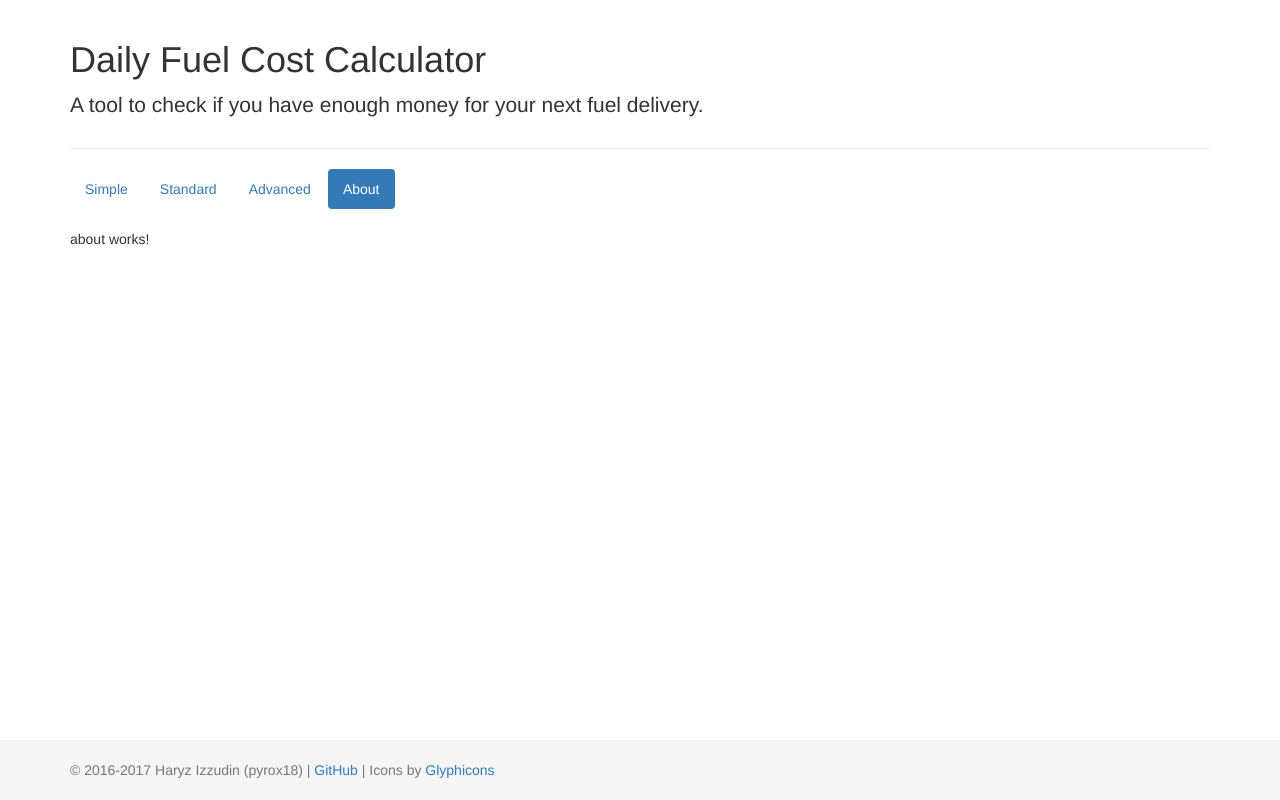
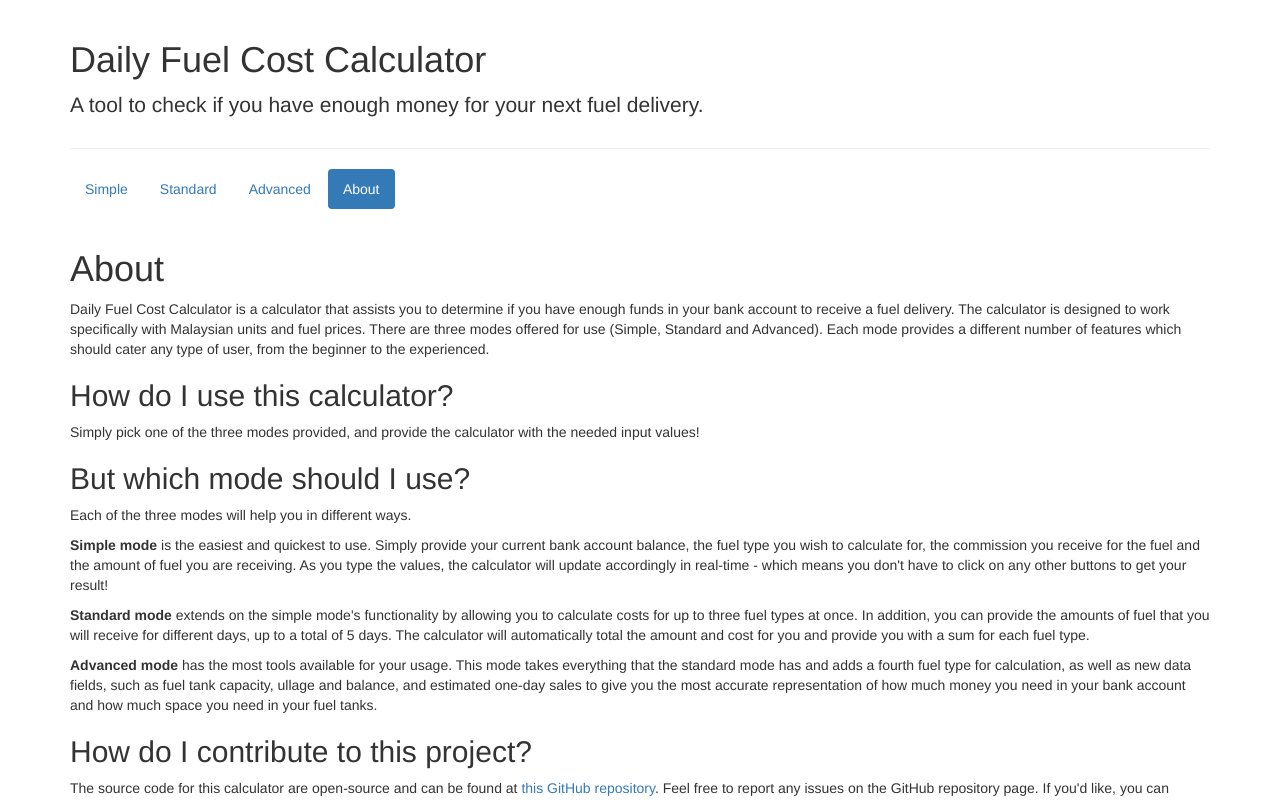
Before and after one commit to pyrox18/daily-fuel-cost-calculator, an Angular app: page /about in a window 1280 px wide. Shown: the top 800 px of the page. Built offline with nearby package versions, Linux system fonts and the light colour scheme.

Commit message:
Implement about component

```diff
--- a/src/app/components/about/about.component.html
+++ b/src/app/components/about/about.component.html
@@ -1,3 +1,32 @@
-<p>
-  about works!
-</p>
+<h1>About</h1>
+<p>Daily Fuel Cost Calculator is a calculator that assists you to determine if you have enough funds in your bank account to
+  receive a fuel delivery. The calculator is designed to work specifically with Malaysian units and fuel prices. There are
+  three modes offered for use (Simple, Standard and Advanced). Each mode provides a different number of features which should
+  cater any type of user, from the beginner to the experienced.</p>
+
+<h2>How do I use this calculator?</h2>
+<p>Simply pick one of the three modes provided, and provide the calculator with the needed input values!</p>
+
+<h2>But which mode should I use?</h2>
+<p>Each of the three modes will help you in different ways.</p>
+<p><b>Simple mode</b> is the easiest and quickest to use. Simply provide your current bank account balance, the fuel type you
+  wish to calculate for, the commission you receive for the fuel and the amount of fuel you are receiving. As you type the
+  values, the calculator will update accordingly in real-time - which means you don't have to click on any other buttons
+  to get your result!</p>
+<p><b>Standard mode</b> extends on the simple mode's functionality by allowing you to calculate costs for up to three fuel types
+  at once. In addition, you can provide the amounts of fuel that you will receive for different days, up to a total of 5
+  days. The calculator will automatically total the amount and cost for you and provide you with a sum for each fuel type.</p>
+<p><b>Advanced mode</b> has the most tools available for your usage. This mode takes everything that the standard mode has and
+  adds a fourth fuel type for calculation, as well as new data fields, such as fuel tank capacity, ullage and balance, and
+  estimated one-day sales to give you the most accurate representation of how much money you need in your bank account and
+  how much space you need in your fuel tanks.
+
+<h2>How do I contribute to this project?</h2>
+<p>The source code for this calculator are open-source and can be found at <a href="https://github.com/pyrox18/daily-fuel-cost-calculator">this GitHub repository</a>.
+  Feel free to report any issues on the GitHub repository page. If you'd like, you can contribute directly to the repository
+  or fork it for your own development.</p>
+
+<h2>Credits</h2>
+<p><a href="https://angular.io/">Angular</a> is &copy; Google (2010-2017).</p>
+<p><a href="https://getbootstrap.com">Bootstrap</a> is &copy; Twitter, Inc. (2010-2017).</p>
+<p><a href="http://glyphicons.com/">Glyphicons</a> is &copy; Jan Kovarik (2010-2016).</p>
```
